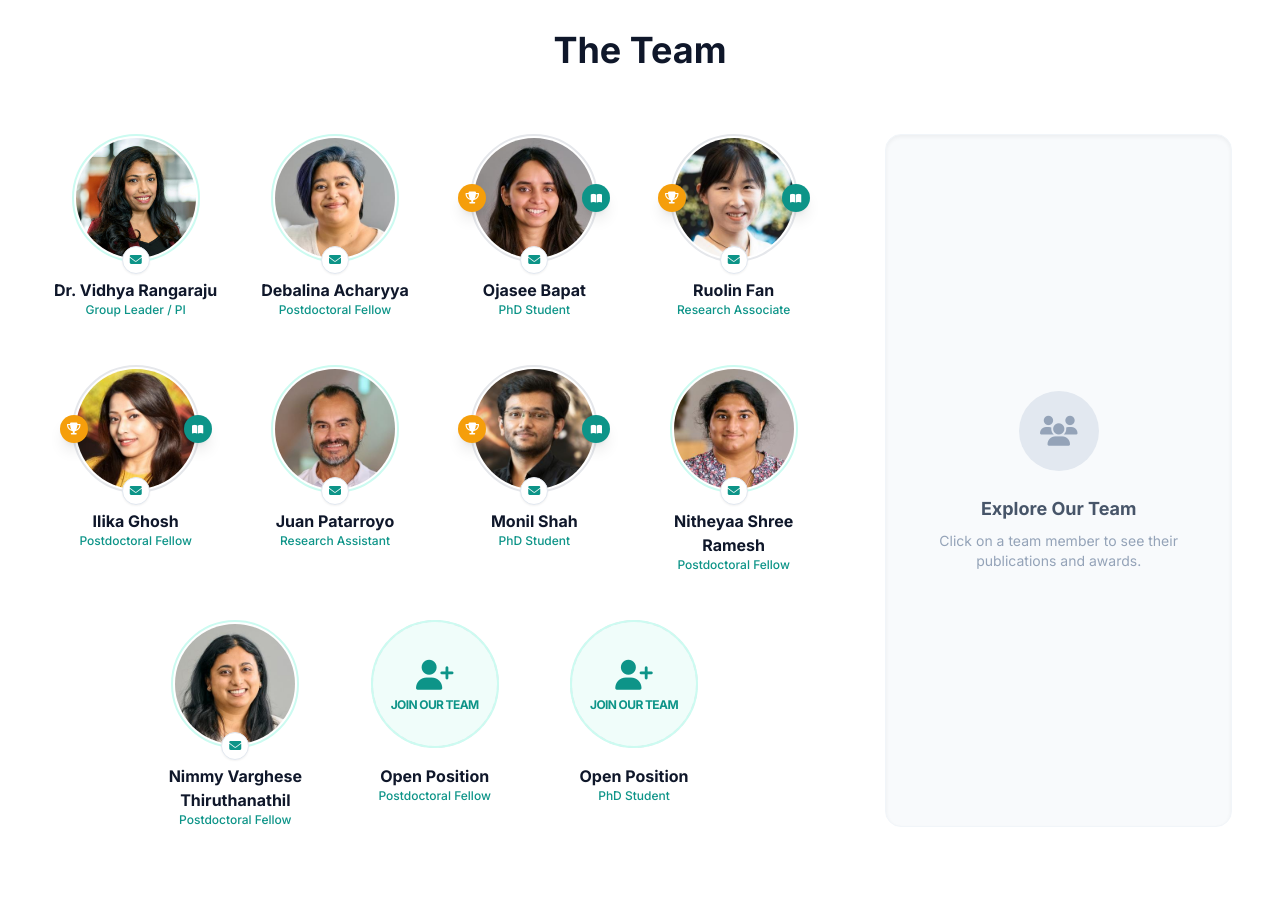
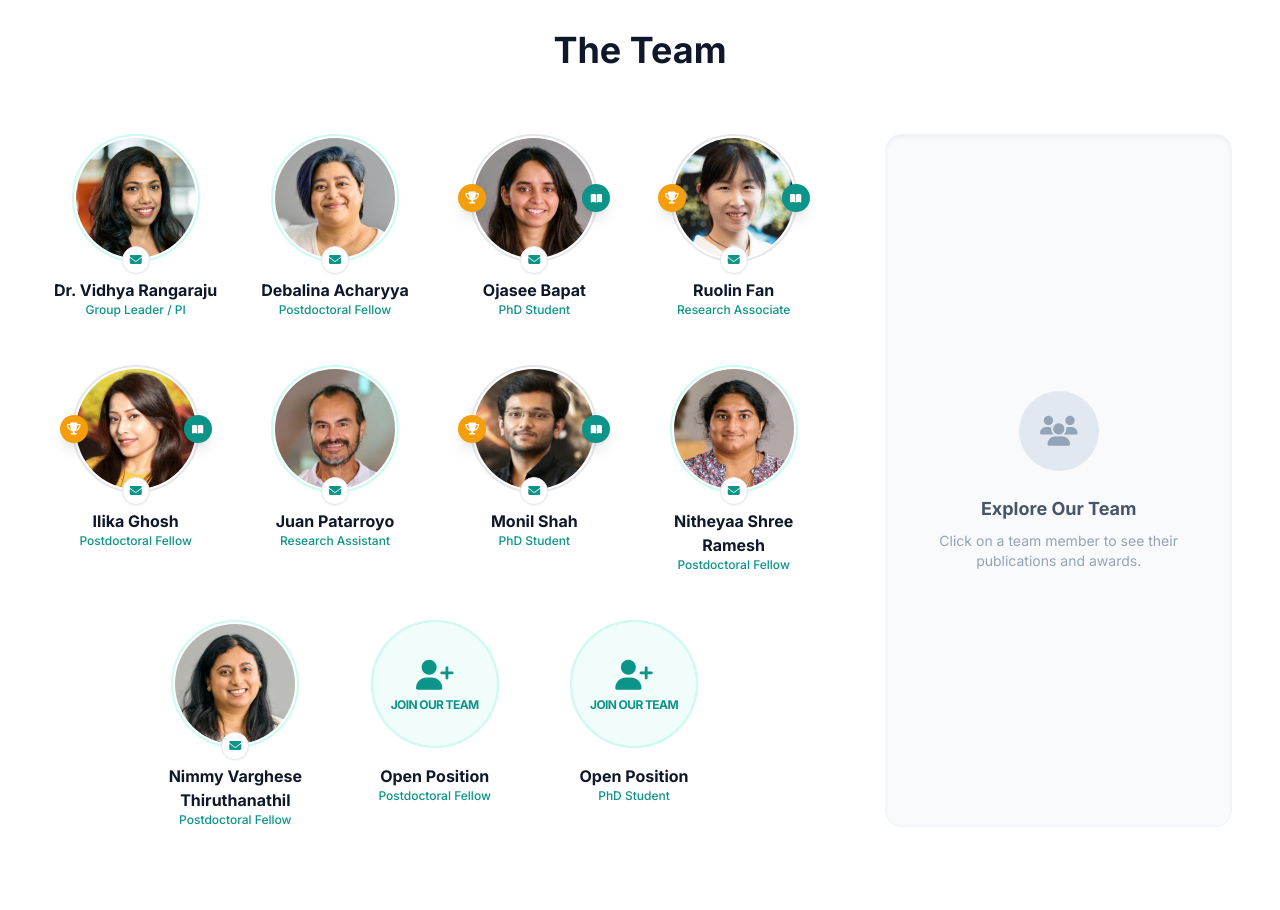
Before and after one commit to dudemeister23/rangarajublab, a React (Vite) app: page / in a window 1280 px wide. Shown: the part 4320-5230 px from the top of the page. Built offline with nearby package versions, Linux system fonts and the light colour scheme.

Commit message:
style: Adjust scale and vertical position for a specific team member's image.

```diff
--- a/components/Team.tsx
+++ b/components/Team.tsx
@@ -142,7 +142,7 @@ const Team: React.FC = () => {
                           <img
                             src={member.image || `https://ui-avatars.com/api/?name=${encodeURIComponent(member.name)}&background=f0fdfa&color=0d9488&size=256`}
                             alt={member.name}
-                            className={`w-full h-full object-cover ${member.id === 't1' ? 'scale-110' : ''}`}
+                            className={`w-full h-full object-cover ${member.id === 't1' ? 'scale-[1.35] translate-y-3' : ''}`}
                           />
                         </div>
                       </div>
```
